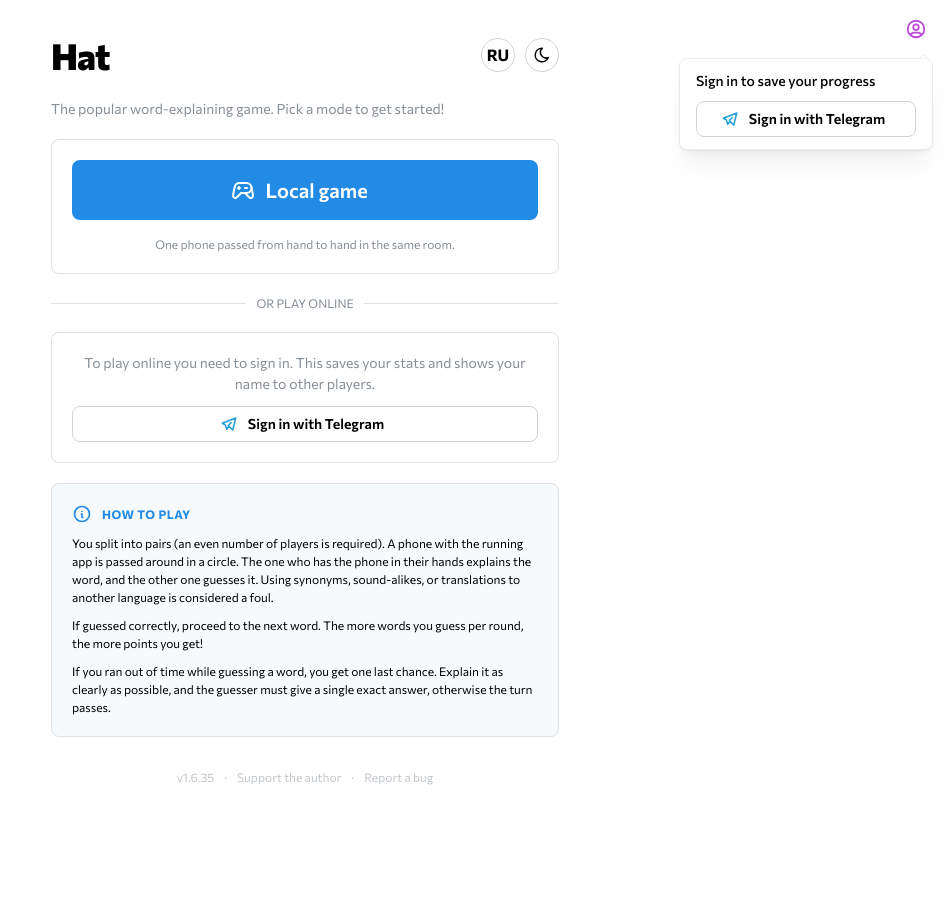
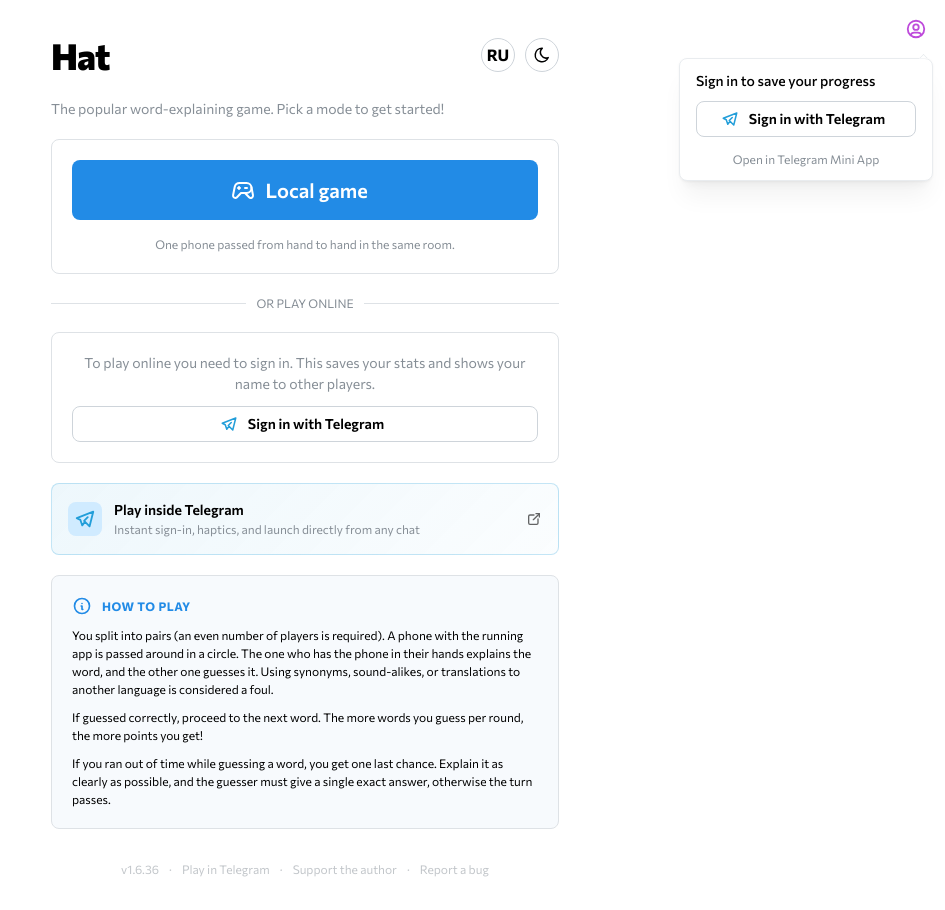
Before and after one commit to kix/hat, a React (Vite) app: page / in a window 1280 px wide. Both pictures are taken after a click on the button 1251 px from the left and 29 px from the top of the page. Shown: the whole page, without its empty margins (335-1280 px from the left). Before the commit the page ends 818 px from the top, so only its background shows below. Built offline with nearby package versions, Linux system fonts and the light colour scheme; no server answers.

Commit message:
feat(twa): add links to Telegram Mini App from web version (v1.6.36)

```diff
--- a/package.json
+++ b/package.json
@@ -1,7 +1,7 @@
 {
   "name": "claude-hat",
   "private": true,
-  "version": "1.6.35",
+  "version": "1.6.36",
   "type": "module",
   "scripts": {
     "dev": "vite",
--- a/src/App.tsx
+++ b/src/App.tsx
@@ -1,7 +1,7 @@
 import { useEffect, useMemo, useRef, useState, useCallback, lazy, Suspense } from 'react';
 import { useMachine } from '@xstate/react';
-import { Container, Stack, Title, Text, Button, TextInput, Card, Group, Divider, Anchor, LoadingOverlay } from '@mantine/core';
-import { IconDeviceGamepad2, IconUsers, IconUser, IconBrandTelegram, IconInfoCircle } from '@tabler/icons-react';
+import { Container, Stack, Title, Text, Button, TextInput, Card, Group, Divider, Anchor, LoadingOverlay, ThemeIcon } from '@mantine/core';
+import { IconDeviceGamepad2, IconUsers, IconUser, IconBrandTelegram, IconInfoCircle, IconExternalLink } from '@tabler/icons-react';
 import { hatMachine, type HatContext, type Settings, type HatEvent } from './machine/hatMachine';
 import packageJson from '../package.json';
 import { useGameSounds } from './sounds/useGameSounds';
@@ -29,7 +29,7 @@ import { useAuthSession } from './auth/useAuthSession';
 import { useMultiplayer } from './auth/useMultiplayer';
 import { trackEvent } from './utils/analytics';
 import { loadDictionary, prefetchDictionaries } from './data/dictionaryLoader';
-import { initTelegramWebApp, getTelegramUser } from './utils/telegramWebApp';
+import { initTelegramWebApp, getTelegramUser, isTelegramWebApp, TELEGRAM_TWA_LINK } from './utils/telegramWebApp';
 import { useTelegramAutoAuth } from './auth/useTelegramAutoAuth';
 import { useDropScream } from './sounds/useDropScream';
 
@@ -445,6 +445,42 @@ function App() {
             )}
           </Card>
 
+          {!isTelegramWebApp() && (
+            <Card
+              withBorder
+              padding="md"
+              radius="md"
+              component="a"
+              href={TELEGRAM_TWA_LINK}
+              target="_blank"
+              rel="noopener"
+              style={{
+                textDecoration: 'none',
+                background: 'linear-gradient(135deg, rgba(34, 158, 217, 0.08) 0%, rgba(34, 158, 217, 0.02) 100%)',
+                borderColor: 'rgba(34, 158, 217, 0.25)',
+                cursor: 'pointer',
+              }}
+              onClick={() => trackEvent('twa_link_click', { location: 'landing_banner' })}
+            >
+              <Group justify="space-between" align="center" wrap="nowrap">
+                <Group gap="sm" wrap="nowrap">
+                  <ThemeIcon size="lg" radius="md" color="blue" variant="light">
+                    <IconBrandTelegram size={22} color="#229ED9" />
+                  </ThemeIcon>
+                  <Stack gap={1}>
+                    <Text fw={600} size="sm">
+                      {t('landing.twaBannerTitle')}
+                    </Text>
+                    <Text size="xs" c="dimmed">
+                      {t('landing.twaBannerDesc')}
+                    </Text>
+                  </Stack>
+                </Group>
+                <IconExternalLink size={16} style={{ opacity: 0.6, flexShrink: 0 }} />
+              </Group>
+            </Card>
+          )}
+
           <Card withBorder padding="lg" radius="md" style={{ background: 'rgba(25, 113, 194, 0.03)' }}>
             <Stack gap="xs">
               <Group gap="xs" c="blue">
@@ -479,6 +515,22 @@ function App() {
             >
               v{packageJson.version}
             </Anchor>
+            {!isTelegramWebApp() && (
+              <>
+                <Text size="xs" c="dimmed">·</Text>
+                <Anchor
+                  href={TELEGRAM_TWA_LINK}
+                  target="_blank"
+                  rel="noopener"
+                  size="xs"
+                  c="dimmed"
+                  underline="hover"
+                  onClick={() => trackEvent('twa_link_click', { location: 'footer' })}
+                >
+                  {t('landing.playInTelegram')}
+                </Anchor>
+              </>
+            )}
             <Text size="xs" c="dimmed">·</Text>
             <Anchor
               href="https://web.tribute.tg/d/NSu"
--- a/src/components/auth/AuthMenu.tsx
+++ b/src/components/auth/AuthMenu.tsx
@@ -7,6 +7,7 @@ import { useI18n } from '../../i18n/i18n';
 import { tr } from '../../i18n/lang';
 import styles from './AuthMenu.module.css';
 import { trackEvent } from '../../utils/analytics';
+import { isTelegramWebApp, TELEGRAM_TWA_LINK } from '../../utils/telegramWebApp';
 
 // Получение текущего URL без временных параметров авторизации
 function getCleanCurrentUrl(): string {
@@ -194,6 +195,22 @@ export function AuthMenu({ onViewProfile }: AuthMenuProps) {
                 {t('auth.telegramNotConfigured')}
               </Text>
             )}
+
+            {!isTelegramWebApp() && (
+              <Anchor
+                href={TELEGRAM_TWA_LINK}
+                target="_blank"
+                rel="noopener"
+                size="xs"
+                ta="center"
+                c="dimmed"
+                underline="hover"
+                mt={4}
+                onClick={() => trackEvent('twa_link_click', { location: 'auth_menu' })}
+              >
+                {t('landing.openInTelegram')}
+              </Anchor>
+            )}
           </Stack>
         )}
       </Popover.Dropdown>
--- a/src/components/notifications/TelegramNotificationsCard.tsx
+++ b/src/components/notifications/TelegramNotificationsCard.tsx
@@ -4,14 +4,15 @@ import { IconBrandTelegram } from '@tabler/icons-react';
 import { supabase } from '../../auth/supabaseClient';
 import { useI18n } from '../../i18n/i18n';
 import { trackEvent } from '../../utils/analytics';
+import { TELEGRAM_BOT_LINK, TELEGRAM_BOT_USERNAME } from '../../utils/telegramWebApp';
 
 interface TelegramNotificationsCardProps {
   userId: string;
   telegramId: string;
 }
 
-const botUsername = import.meta.env.VITE_TELEGRAM_BOT_USERNAME as string | undefined;
-const botLink = botUsername ? `https://t.me/${botUsername}?start=hat` : undefined;
+const botUsername = TELEGRAM_BOT_USERNAME;
+const botLink = TELEGRAM_BOT_LINK;
 
 // Lets a Telegram-logged-in user opt in to the daily game-summary DM. Because
 // Telegram forbids bots from cold-messaging, enabling also nudges the user to
--- a/src/i18n/messages.ts
+++ b/src/i18n/messages.ts
@@ -19,6 +19,10 @@ export const messages: Record<Lang, Record<string, string>> = {
     // landing
     'app.title': 'Шляпа',
     'landing.tagline': 'Популярная игра в объяснение слов. Выберите режим игры, чтобы начать!',
+    'landing.playInTelegram': 'Играть в Telegram',
+    'landing.openInTelegram': 'Открыть в Telegram Mini App',
+    'landing.twaBannerTitle': 'Играйте прямо в Telegram',
+    'landing.twaBannerDesc': 'Мгновенный вход без паролей, виброотклик и запуск из любого чата',
     'landing.supportAuthor': 'Поддержать автора',
     'landing.reportBug': 'Сообщить об ошибке',
     'landing.howToPlayTitle': 'Как играть',
@@ -387,6 +391,10 @@ export const messages: Record<Lang, Record<string, string>> = {
     // landing
     'app.title': 'Hat',
     'landing.tagline': 'The popular word-explaining game. Pick a mode to get started!',
+    'landing.playInTelegram': 'Play in Telegram',
+    'landing.openInTelegram': 'Open in Telegram Mini App',
+    'landing.twaBannerTitle': 'Play inside Telegram',
+    'landing.twaBannerDesc': 'Instant sign-in, haptics, and launch directly from any chat',
     'landing.supportAuthor': 'Support the author',
     'landing.reportBug': 'Report a bug',
     'landing.howToPlayTitle': 'How to Play',
--- a/src/utils/telegramWebApp.ts
+++ b/src/utils/telegramWebApp.ts
@@ -149,3 +149,11 @@ export function useTelegramBackButton(onBack: () => void, visible = true): void
     };
   }, [onBack, visible]);
 }
+
+export const TELEGRAM_BOT_USERNAME =
+  (import.meta.env.VITE_TELEGRAM_BOT_NAME as string | undefined) ||
+  (import.meta.env.VITE_TELEGRAM_BOT_USERNAME as string | undefined) ||
+  'hat_gae_bot';
+
+export const TELEGRAM_TWA_LINK = `https://t.me/${TELEGRAM_BOT_USERNAME}?startapp=hat`;
+export const TELEGRAM_BOT_LINK = `https://t.me/${TELEGRAM_BOT_USERNAME}?start=hat`;
```
Also changed, not shown: 1 other file (tests, documents, lock files or other folders).
